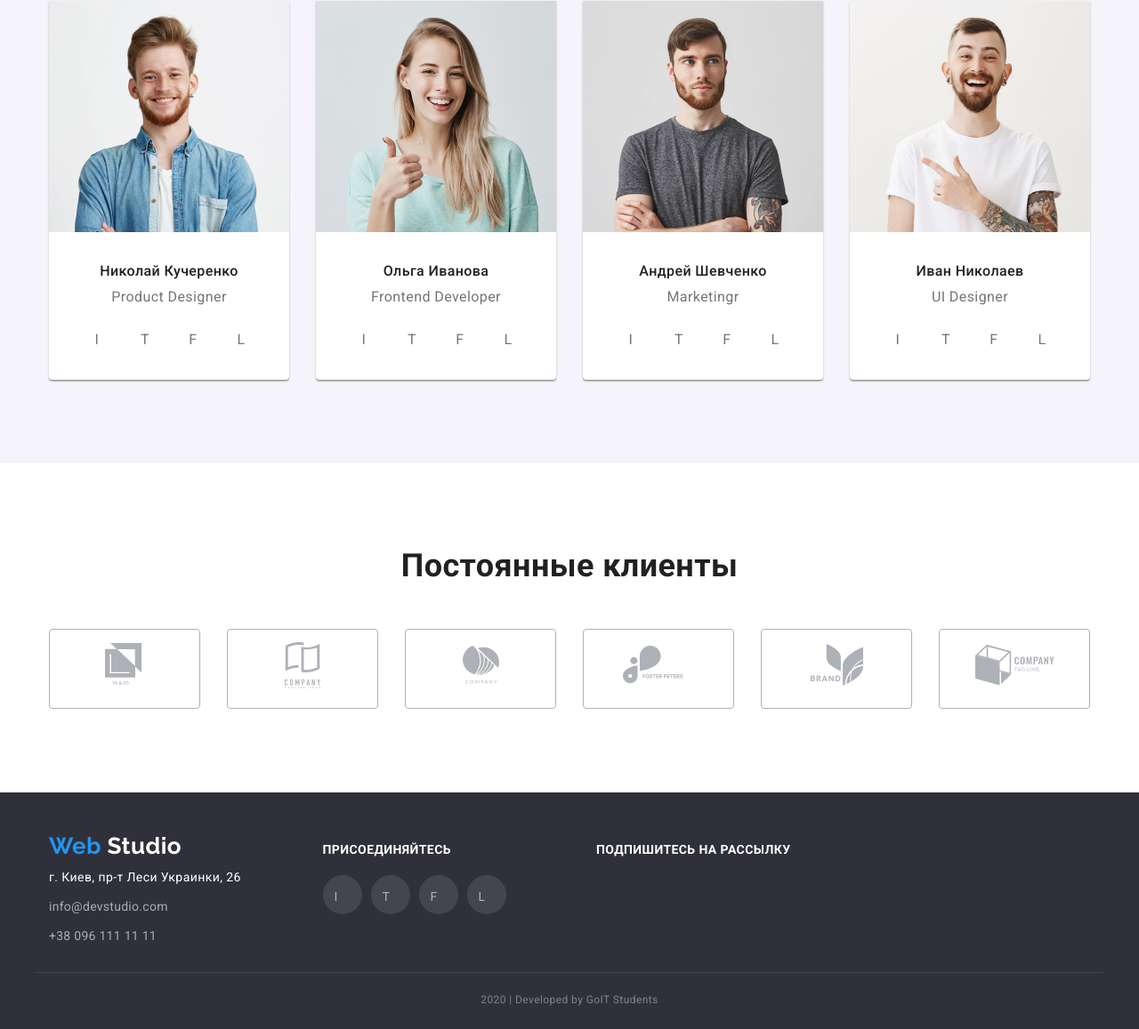
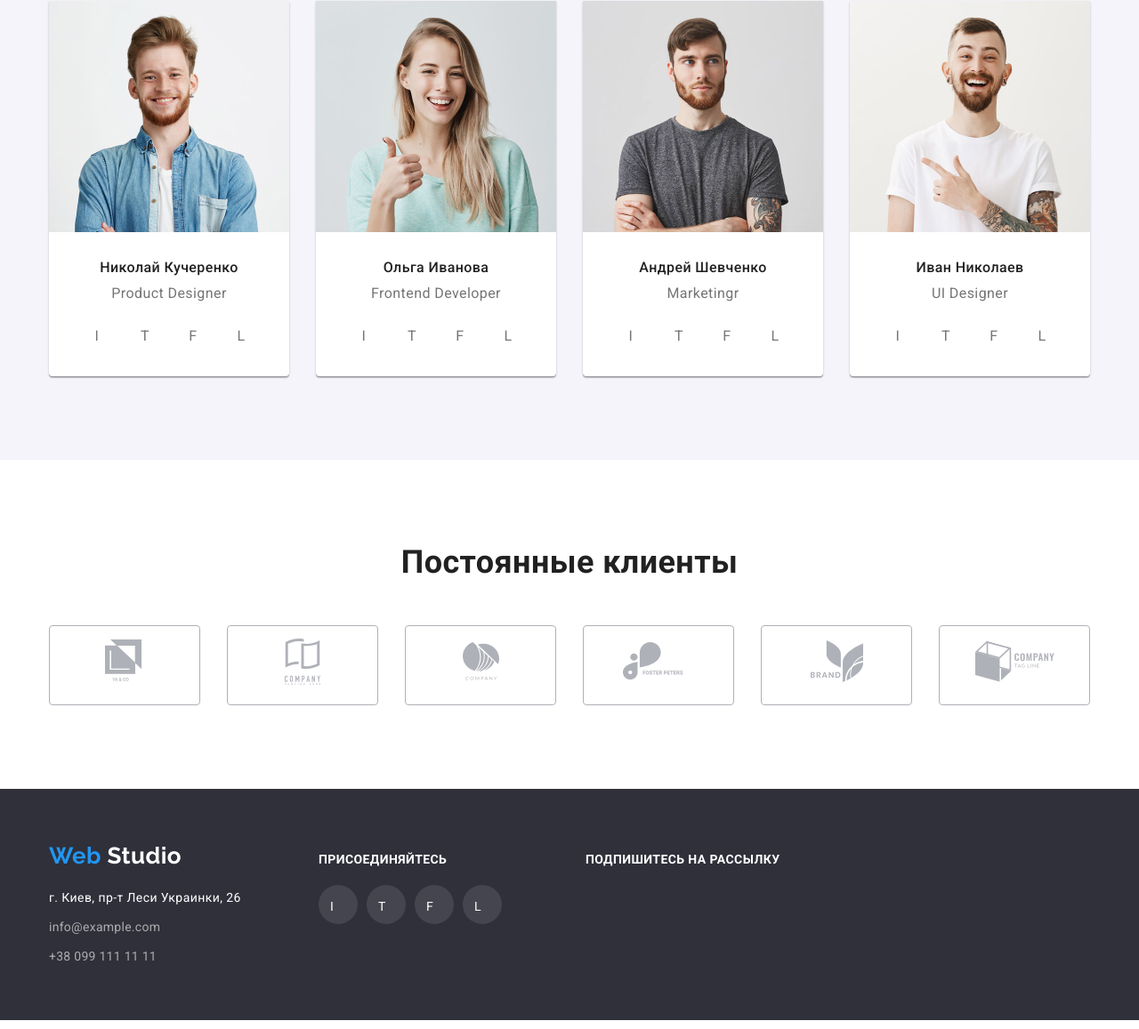
Before and after one commit to AlinaBovdyr/goit-markup-hw-03, a plain HTML site: page index.html in a window 1280 px wide. Shown: the part 1460-2617 px from the top of the page at 89% size. Drawn offline with nearby package versions, Linux system fonts and the light colour scheme.

Commit message:
Добавляет правки Герою и Футеру

```diff
--- a/css/style.css
+++ b/css/style.css
@@ -149,6 +149,9 @@ a {
 }
 
 .hero-title {
+  width: 630px;
+  margin-right: auto;
+  margin-left: auto;
   margin-bottom: 30px;
 
   font-weight: 900;
@@ -170,7 +173,6 @@ a {
   font-size: 16px;
   line-height: 1.88;
   letter-spacing: 0.06em;
-  text-align: center;
 }
 
 /* Особенности */
@@ -266,7 +268,11 @@ a {
 }
 
 .photo {
-  margin-bottom: 30px;
+  display: block;
+}
+
+.member-profile {
+  padding: 30px 32px 24px;
 }
 
 .team .member {
@@ -285,11 +291,11 @@ a {
 
 .social-links-list {
   display: flex;
-  justify-content: space-between;
+  justify-content: center;
+}
 
-  padding-left: 32px;
-  padding-right: 32px;
-  padding-bottom: 24px;
+.social-links-item + .social-links-item {
+  margin-left: 10px;
 }
 
 .social-links {
@@ -335,39 +341,30 @@ a {
   color: var(--contrast-title-color);
 }
 
-.footer .container {
-  padding-top: 45px;
-  padding-bottom: 28px;
+.flex-container {
+  padding-top: 60px;
+  padding-bottom: 60px;
 
-  border-bottom: 1px solid rgba(255, 255, 255, 0.1);
+  display: flex;
+  align-items: baseline;
 }
 
 .address {
+  margin-right: 69px;
+
   display: flex;
   flex-direction: column;
 
   font-style: normal;
 }
 
-.flex-container {
-  display: flex;
-  justify-content: space-between;
-  align-items: baseline;
-}
-
-.flex-container .address-container,
-.flex-container .social {
-  width: calc((100% - 60px) / 3);
-  margin-right: 30px;
-}
-
-.flex-container .mailing {
-  width: calc((100% - 60px) * 2 / 3);
+.social {
+  margin-right: 94px;
 }
 
 .footer .logo {
   display: inline-block;
-  margin-bottom: 8px;
+  margin-bottom: 20px;
 }
 
 .footer .link {
@@ -393,16 +390,10 @@ a {
   text-transform: uppercase;
 }
 
-.social .social-links-list {
-  margin: 0px;
-  padding: 0;
-  justify-content: flex-start;
-}
+.social .social-links {
+  margin-top: 0;
 
-.social-links-list .link {
-  margin-top: 0;
-  margin-right: 10px;
-
+  color: var(--contrast-title-color);
   background-color: rgba(255, 255, 255, 0.1);
 }
 
@@ -412,7 +403,7 @@ a {
   background-color: var(--accent-color);
 }
 
-.copyright {
+/* .copyright {
   margin: 0;
   padding-top: 18px;
   padding-bottom: 21px;
@@ -422,7 +413,7 @@ a {
   font-size: 12px;
   line-height: 2;
   text-align: center;
-}
+} */
 
 /*
 Основной контент страницы Портфолио
--- a/index.html
+++ b/index.html
@@ -54,8 +54,7 @@
       <!-- Герой -->
       <section class="hero">
         <h1 class="contrast-title hero-title">
-          Эффективные решения <br />
-          для вашего бизнеса
+          Эффективные решения для вашего бизнеса
         </h1>
         <a class="link hero-btn" href="">Заказать услугу</a>
       </section>
@@ -185,10 +184,11 @@
                 width="270"
                 height="260"
               />
+              <div class="member-profile">
                 <h4 class="primary-title member">Николай Кучеренко</h4>
                 <p class="profession" lang="en">Product Designer</p>
                 <ul class="list social-links-list">
-                <li>
+                  <li class="social-links-item">
                     <a
                       class="social-links"
                       href=""
@@ -196,12 +196,15 @@
                       >I</a
                     >
                   </li>
-                <li>
-                  <a class="social-links" href="" aria-label="Ссылка на Twitter"
+                  <li class="social-links-item">
+                    <a
+                      class="social-links"
+                      href=""
+                      aria-label="Ссылка на Twitter"
                       >T</a
                     >
                   </li>
-                <li>
+                  <li class="social-links-item">
                     <a
                       class="social-links"
                       href=""
@@ -209,7 +212,7 @@
                       >F</a
                     >
                   </li>
-                <li>
+                  <li class="social-links-item">
                     <a
                       class="social-links"
                       href=""
@@ -218,6 +221,7 @@
                     >
                   </li>
                 </ul>
+              </div>
             </li>
             <li class="team-item">
               <img
@@ -227,10 +231,11 @@
                 width="270"
                 height="260"
               />
+              <div class="member-profile">
                 <h4 class="primary-title member">Ольга Иванова</h4>
                 <p class="profession" lang="en">Frontend Developer</p>
                 <ul class="list social-links-list">
-                <li>
+                  <li class="social-links-item">
                     <a
                       class="social-links"
                       href=""
@@ -238,12 +243,15 @@
                       >I</a
                     >
                   </li>
-                <li>
-                  <a class="social-links" href="" aria-label="Ссылка на Twitter"
+                  <li class="social-links-item">
+                    <a
+                      class="social-links"
+                      href=""
+                      aria-label="Ссылка на Twitter"
                       >T</a
                     >
                   </li>
-                <li>
+                  <li class="social-links-item">
                     <a
                       class="social-links"
                       href=""
@@ -251,7 +259,7 @@
                       >F</a
                     >
                   </li>
-                <li>
+                  <li class="social-links-item">
                     <a
                       class="social-links"
                       href=""
@@ -260,6 +268,7 @@
                     >
                   </li>
                 </ul>
+              </div>
             </li>
             <li class="team-item">
               <img
@@ -269,10 +278,11 @@
                 width="270"
                 height="260"
               />
+              <div class="member-profile">
                 <h4 class="primary-title member">Андрей Шевченко</h4>
                 <p class="profession" lang="en">Marketingr</p>
                 <ul class="list social-links-list">
-                <li>
+                  <li class="social-links-item">
                     <a
                       class="social-links"
                       href=""
@@ -280,12 +290,15 @@
                       >I</a
                     >
                   </li>
-                <li>
-                  <a class="social-links" href="" aria-label="Ссылка на Twitter"
+                  <li class="social-links-item">
+                    <a
+                      class="social-links"
+                      href=""
+                      aria-label="Ссылка на Twitter"
                       >T</a
                     >
                   </li>
-                <li>
+                  <li class="social-links-item">
                     <a
                       class="social-links"
                       href=""
@@ -293,7 +306,7 @@
                       >F</a
                     >
                   </li>
-                <li>
+                  <li class="social-links-item">
                     <a
                       class="social-links"
                       href=""
@@ -302,6 +315,7 @@
                     >
                   </li>
                 </ul>
+              </div>
             </li>
             <li class="team-item">
               <img
@@ -311,10 +325,11 @@
                 width="270"
                 height="260"
               />
+              <div class="member-profile">
                 <h4 class="primary-title member">Иван Николаев</h4>
                 <p class="profession" lang="en">UI Designer</p>
                 <ul class="list social-links-list">
-                <li>
+                  <li class="social-links-item">
                     <a
                       class="social-links"
                       href=""
@@ -322,12 +337,15 @@
                       >I</a
                     >
                   </li>
-                <li>
-                  <a class="social-links" href="" aria-label="Ссылка на Twitter"
+                  <li class="social-links-item">
+                    <a
+                      class="social-links"
+                      href=""
+                      aria-label="Ссылка на Twitter"
                       >T</a
                     >
                   </li>
-                <li>
+                  <li class="social-links-item">
                     <a
                       class="social-links"
                       href=""
@@ -335,7 +353,7 @@
                       >F</a
                     >
                   </li>
-                <li>
+                  <li class="social-links-item">
                     <a
                       class="social-links"
                       href=""
@@ -344,6 +362,7 @@
                     >
                   </li>
                 </ul>
+              </div>
             </li>
           </ul>
         </div>
@@ -409,26 +428,21 @@
 
     <footer class="footer">
       <div class="container flex-container">
-        <div class="address-container">
+        <address class="address">
           <!-- Логотип -->
           <a class="logo" href="./index.html" lang="en"
             >Web
             <span class="footer-logo">Studio</span>
           </a>
-
-          <address class="address">
           г. Киев, пр-т Леси Украинки, 26
-            <a class="link" href="mailto:info@devstudio.com"
-              >info@devstudio.com</a
-            >
-            <a class="link" href="tel:+380961111111">+38 096 111 11 11</a>
+          <a class="link" href="mailto:info@example.com">info@example.com</a>
+          <a class="link" href="tel:+380991111111">+38 099 111 11 11</a>
         </address>
-        </div>
 
         <div class="social">
           <p class="subtitle"><b>присоединяйтесь</b></p>
           <ul class="list social-links-list">
-            <li>
+            <li class="social-links-item">
               <a
                 class="link social-links"
                 href=""
@@ -436,7 +450,7 @@
                 >I</a
               >
             </li>
-            <li>
+            <li class="social-links-item">
               <a
                 class="link social-links"
                 href=""
@@ -444,7 +458,7 @@
                 >T</a
               >
             </li>
-            <li>
+            <li class="social-links-item">
               <a
                 class="link social-links"
                 href=""
@@ -452,7 +466,7 @@
                 >F</a
               >
             </li>
-            <li>
+            <li class="social-links-item">
               <a
                 class="link social-links"
                 href=""
@@ -468,7 +482,7 @@
         </div>
       </div>
 
-      <p class="copyright">2020 &#124; Developed by GoIT Students</p>
+      <!-- <p class="copyright">2020 &#124; Developed by GoIT Students</p> -->
     </footer>
   </body>
 </html>
```
Also changed, not shown: portfolio.html (+10 -15 lines). Lines whose indentation alone changed are shown as unchanged.
